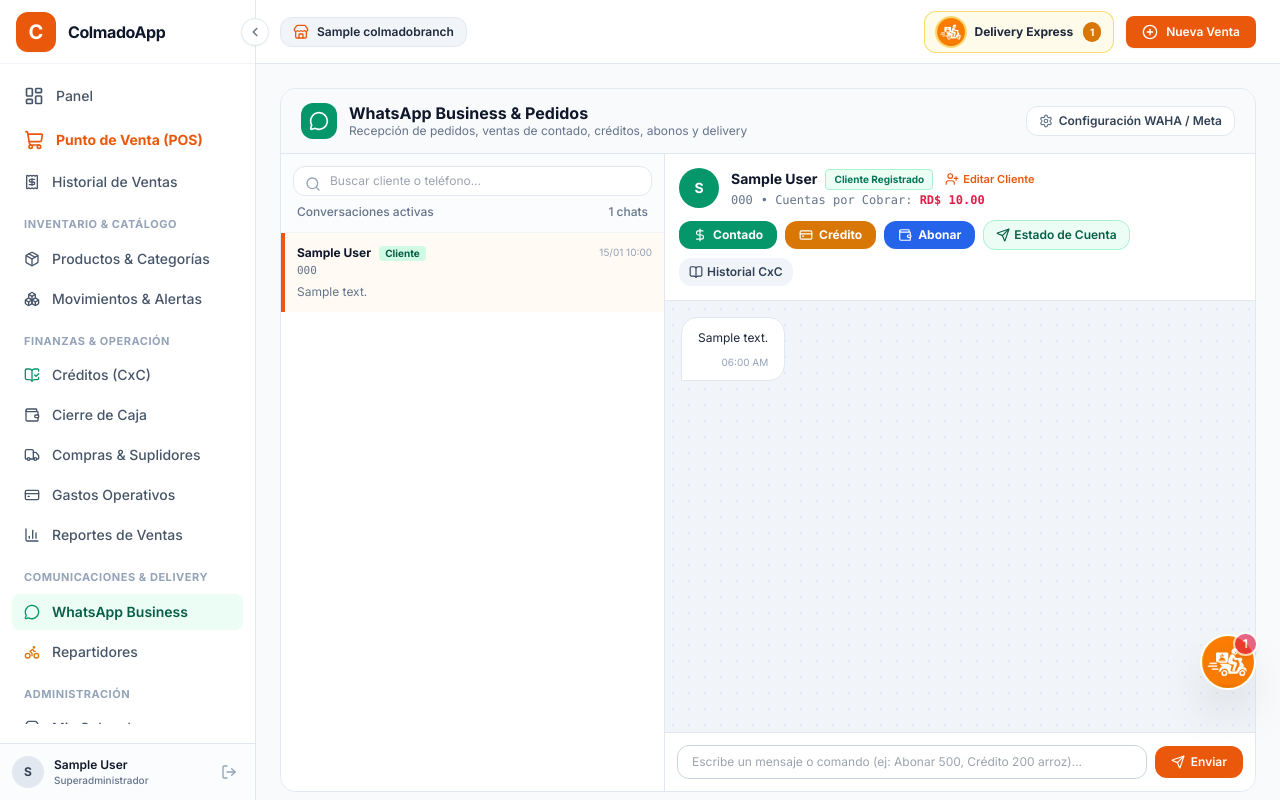
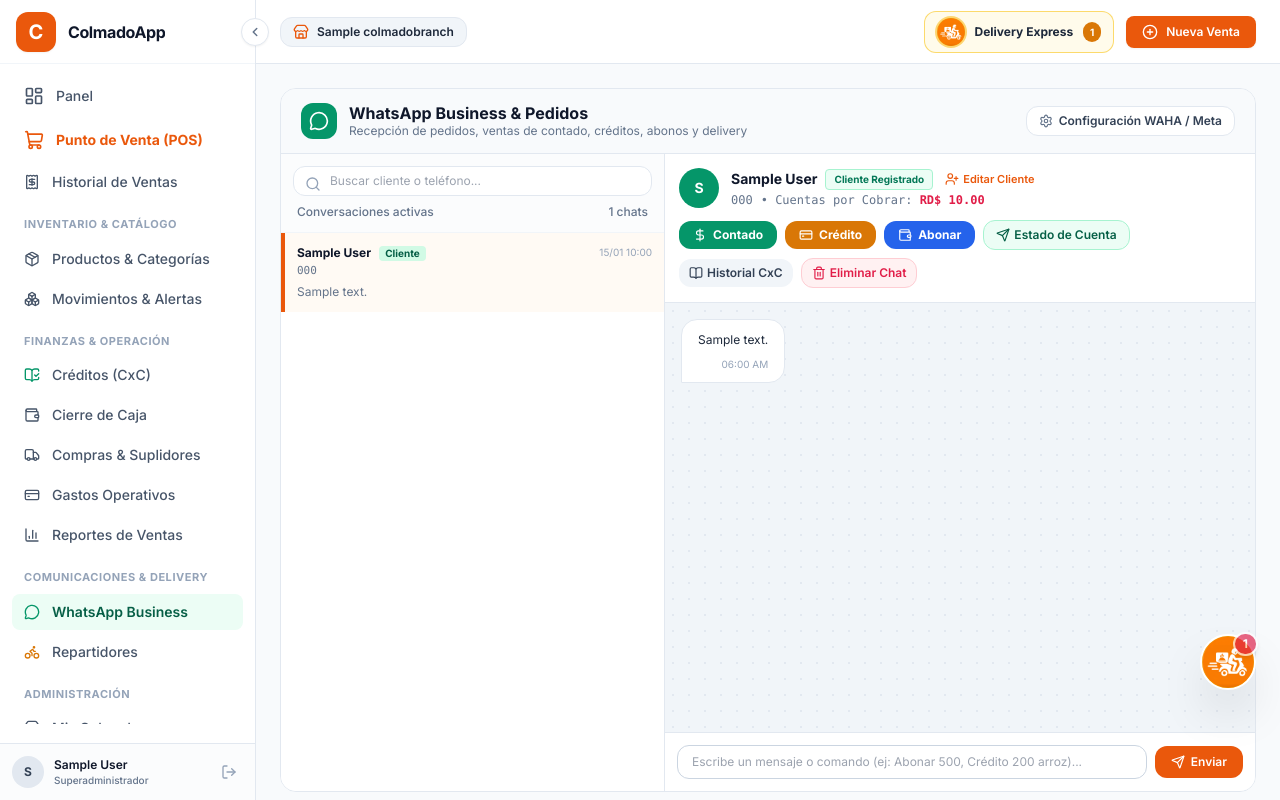
Before and after one commit to jjleonardo94/ColmadoApp, a Django app: page /whatsapp/bandeja/ in a window 1280 px wide. Run offline with Django 5.2, Linux system fonts and the light colour scheme; a user stored in the database is signed in; tables that the repository leaves empty hold one stand-in row (values such as "Sample post"); some libraries are stand-ins or nearby versions.

Commit message:
Add options to delete individual WhatsApp messages and entire conversations

```diff
--- a/apps/whatsapp/urls.py
+++ b/apps/whatsapp/urls.py
@@ -12,4 +12,6 @@ urlpatterns = [
     path('configuracion/', views.WhatsAppConfigView.as_view(), name='whatsapp_config'),
     path('waha/status/', views.WAHAStatusAjaxView.as_view(), name='whatsapp_waha_status'),
     path('api/live/', views.WhatsAppLiveUpdatesView.as_view(), name='whatsapp_live_updates'),
+    path('mensaje/<int:pk>/eliminar/', views.WhatsAppDeleteMessageView.as_view(), name='whatsapp_delete_message'),
+    path('conversacion/<int:pk>/eliminar/', views.WhatsAppDeleteConversationView.as_view(), name='whatsapp_delete_conversation'),
 ]
--- a/apps/whatsapp/views.py
+++ b/apps/whatsapp/views.py
@@ -647,3 +647,57 @@ class WhatsAppLiveUpdatesView(LoginRequiredMixin, View):
             'statuses': statuses,
             'chat_info': chat_info,
         })
+
+
+class WhatsAppDeleteMessageView(LoginRequiredMixin, View):
+    """
+    Elimina un mensaje individual de la conversación en ColmadoPOS.
+    """
+    def post(self, request, pk):
+        message = get_object_or_404(WhatsAppMessage, pk=pk)
+        conv = message.conversation
+        message.delete()
+
+        # Recalcular el último mensaje de la conversación
+        last_msg = conv.messages.order_by('-created_at').first()
+        if last_msg:
+            conv.last_message_text = last_msg.content
+            conv.last_message_at = last_msg.created_at
+        else:
+            conv.last_message_text = ""
+        conv.save(update_fields=['last_message_text', 'last_message_at'])
+
+        if request.headers.get('x-requested-with') == 'XMLHttpRequest' or 'application/json' in request.headers.get('accept', ''):
+            return JsonResponse({
+                'success': True,
+                'message': 'Mensaje eliminado exitosamente',
+                'last_message_preview': conv.last_message_preview,
+                'remaining_count': conv.messages.count(),
+            })
+
+        messages.success(request, 'Mensaje eliminado exitosamente.')
+        return redirect(f"/whatsapp/bandeja/?chat={conv.id}")
+
+
+class WhatsAppDeleteConversationView(LoginRequiredMixin, View):
+    """
+    Elimina una conversación completa y todos sus mensajes en ColmadoPOS.
+    """
+    def post(self, request, pk):
+        conv = get_object_or_404(WhatsAppConversation, pk=pk)
+        contact = conv.contact
+        conv.delete()
+
+        # Si el contacto no está registrado como cliente formal y no tiene otros chats, limpiar contacto
+        if contact and not contact.customer and not contact.conversations.exists():
+            contact.delete()
+
+        if request.headers.get('x-requested-with') == 'XMLHttpRequest' or 'application/json' in request.headers.get('accept', ''):
+            return JsonResponse({
+                'success': True,
+                'message': 'Conversación eliminada exitosamente',
+                'redirect_url': '/whatsapp/bandeja/'
+            })
+
+        messages.success(request, 'Conversación eliminada exitosamente.')
+        return redirect('whatsapp_inbox')
--- a/templates/whatsapp/inbox.html
+++ b/templates/whatsapp/inbox.html
@@ -173,14 +173,24 @@
             <i data-lucide="book-open" class="w-3.5 h-3.5"></i>
             <span>Historial CxC</span>
           </a>
+
+          <!-- Botón Eliminar Conversación -->
+          <button type="button" onclick="confirmDeleteConversation({{ selected_conv.id }})" title="Eliminar conversación completa" class="px-2.5 py-1.5 text-xs font-semibold text-rose-600 bg-rose-50 border border-rose-200 hover:bg-rose-100 hover:text-rose-700 rounded-xl transition inline-flex items-center gap-1 shadow-2xs">
+            <i data-lucide="trash-2" class="w-3.5 h-3.5"></i>
+            <span class="hidden md:inline">Eliminar Chat</span>
+          </button>
         </div>
       </div>
 
       <!-- Feed de Mensajes -->
       <div id="chatMessagesFeed" data-chat-id="{{ selected_conv.id|default:'' }}" class="flex-1 p-3 sm:p-4 overflow-y-auto space-y-3 bg-[radial-gradient(#e2e8f0_1px,transparent_1px)] [background-size:16px_16px]">
         {% for msg in messages_list %}
-        <div class="flex flex-col {% if msg.direction == 'OUTBOUND' %}items-end{% else %}items-start{% endif %}" data-msg-id="{{ msg.id }}">
-          <div class="max-w-[88%] sm:max-w-[75%] rounded-2xl px-3.5 sm:px-4 py-2.5 shadow-2xs text-xs {% if msg.direction == 'OUTBOUND' %}bg-emerald-700 text-white rounded-br-none{% else %}bg-white text-slate-800 rounded-bl-none border border-slate-200{% endif %}">
+        <div class="flex flex-col group {% if msg.direction == 'OUTBOUND' %}items-end{% else %}items-start{% endif %} relative" data-msg-id="{{ msg.id }}">
+          <div class="relative max-w-[88%] sm:max-w-[75%] rounded-2xl px-3.5 sm:px-4 py-2.5 shadow-2xs text-xs {% if msg.direction == 'OUTBOUND' %}bg-emerald-700 text-white rounded-br-none{% else %}bg-white text-slate-800 rounded-bl-none border border-slate-200{% endif %}">
+            <!-- Botón Eliminar Mensaje (hover) -->
+            <button type="button" onclick="confirmDeleteMessage({{ msg.id }})" title="Eliminar este mensaje" class="opacity-0 group-hover:opacity-100 transition-opacity absolute {% if msg.direction == 'OUTBOUND' %}-left-7 text-slate-400 hover:text-rose-500{% else %}-right-7 text-slate-400 hover:text-rose-500{% endif %} top-2 p-1 rounded-md hover:bg-slate-100">
+              <i data-lucide="trash-2" class="w-3.5 h-3.5"></i>
+            </button>
             <p class="whitespace-pre-line leading-relaxed">{{ msg.text_content }}</p>
             <div class="flex items-center justify-end gap-1.5 mt-1.5 text-[10px] {% if msg.direction == 'OUTBOUND' %}text-emerald-200{% else %}text-slate-400{% endif %}">
               <span>{{ msg.created_at|date:"h:i A" }}</span>
@@ -556,6 +566,28 @@
   </div>
 </div>
 
+<!-- MODAL 4: CONFIRMAR ELIMINAR CONVERSACIÓN COMPLETA -->
+<div id="deleteConversationModal" class="hidden fixed inset-0 z-50 flex items-center justify-center p-4 bg-slate-900/60 backdrop-blur-xs transition-opacity">
+  <div class="relative w-full max-w-sm bg-white rounded-2xl shadow-2xl border border-slate-200 overflow-hidden p-5 text-center space-y-4">
+    <div class="w-12 h-12 rounded-2xl bg-rose-100 text-rose-600 flex items-center justify-center mx-auto shadow-xs">
+      <i data-lucide="trash-2" class="w-6 h-6"></i>
+    </div>
+    <div>
+      <h3 class="text-base font-bold text-slate-900">¿Eliminar conversación?</h3>
+      <p class="text-xs text-slate-500 mt-1 leading-relaxed">Se borrará todo el historial de mensajes de este chat del sistema. Esta acción no se puede deshacer.</p>
+    </div>
+    <div class="flex items-center justify-center gap-2.5 pt-2">
+      <button type="button" onclick="closeDeleteConversationModal()" class="px-4 py-2 text-xs font-semibold text-slate-600 hover:bg-slate-100 rounded-xl transition">
+        Cancelar
+      </button>
+      <button type="button" id="btnConfirmDeleteConv" onclick="executeDeleteConversation()" class="px-4 py-2 text-xs font-bold text-white bg-rose-600 hover:bg-rose-700 active:bg-rose-800 rounded-xl transition shadow-xs flex items-center gap-1.5">
+        <i data-lucide="trash-2" class="w-3.5 h-3.5"></i>
+        <span>Sí, Eliminar Chat</span>
+      </button>
+    </div>
+  </div>
+</div>
+
 <!-- ============================================================================== -->
 <!-- JAVASCRIPT DE WHATSAPP: MODALES, VENTAS, ABONOS, Y DELIVERY -->
 <!-- ============================================================================== -->
@@ -923,12 +955,92 @@
     });
   }
 
+  // --- ELIMINAR CONVERSACIÓN Y MENSAJES ---
+  let conversationToDeleteId = null;
+  function confirmDeleteConversation(cId) {
+    conversationToDeleteId = cId;
+    const modal = document.getElementById('deleteConversationModal');
+    if (modal) {
+      modal.classList.remove('hidden');
+      if (window.lucide) lucide.createIcons();
+    }
+  }
+
+  function closeDeleteConversationModal() {
+    conversationToDeleteId = null;
+    const modal = document.getElementById('deleteConversationModal');
+    if (modal) modal.classList.add('hidden');
+  }
+
+  function executeDeleteConversation() {
+    if (!conversationToDeleteId) return;
+    const btn = document.getElementById('btnConfirmDeleteConv');
+    if (btn) btn.disabled = true;
+
+    fetch(`/whatsapp/conversacion/${conversationToDeleteId}/eliminar/`, {
+      method: 'POST',
+      headers: {
+        'X-CSRFToken': getInboxCsrf(),
+        'X-Requested-With': 'XMLHttpRequest'
+      }
+    })
+    .then(r => r.json())
+    .then(data => {
+      if (data.success) {
+        window.location.href = data.redirect_url || '/whatsapp/bandeja/';
+      } else {
+        showToast('Error al eliminar conversación: ' + (data.error || ''), 'error');
+        if (btn) btn.disabled = false;
+      }
+    })
+    .catch(() => {
+      showToast('Error de conexión al eliminar conversación.', 'error');
+      if (btn) btn.disabled = false;
+    });
+  }
+
+  function confirmDeleteMessage(msgId) {
+    if (!confirm('¿Deseas eliminar este mensaje del historial del colmado?')) {
+      return;
+    }
+
+    fetch(`/whatsapp/mensaje/${msgId}/eliminar/`, {
+      method: 'POST',
+      headers: {
+        'X-CSRFToken': getInboxCsrf(),
+        'X-Requested-With': 'XMLHttpRequest'
+      }
+    })
+    .then(r => r.json())
+    .then(data => {
+      if (data.success) {
+        const msgEl = document.querySelector(`[data-msg-id="${msgId}"]`);
+        if (msgEl) {
+          msgEl.style.transition = 'all 0.2s ease-out';
+          msgEl.style.opacity = '0';
+          msgEl.style.transform = 'scale(0.85)';
+          setTimeout(() => msgEl.remove(), 200);
+        }
+        showToast('Mensaje eliminado', 'success');
+        if (typeof pollWhatsAppLive === 'function') {
+          pollWhatsAppLive();
+        }
+      } else {
+        showToast('Error al eliminar mensaje: ' + (data.error || ''), 'error');
+      }
+    })
+    .catch(() => {
+      showToast('Error de conexión al eliminar mensaje.', 'error');
+    });
+  }
+
   // Cierre con Escape
   document.addEventListener('keydown', function(e) {
     if (e.key === 'Escape') {
       closeWhatsAppSaleModal();
       closeWhatsAppAbonoModal();
       closeRegisterCustomerModal();
+      closeDeleteConversationModal();
     }
   });
 
@@ -995,7 +1107,7 @@
 
     const isOutbound = msg.direction === 'OUTBOUND';
     const msgDiv = document.createElement('div');
-    msgDiv.className = `flex flex-col ${isOutbound ? 'items-end' : 'items-start'} transition-all`;
+    msgDiv.className = `flex flex-col group ${isOutbound ? 'items-end' : 'items-start'} transition-all relative`;
     msgDiv.setAttribute('data-msg-id', msg.id);
 
     let statusHtml = '';
@@ -1014,7 +1126,10 @@
     }
 
     msgDiv.innerHTML = `
-      <div class="max-w-[88%] sm:max-w-[75%] rounded-2xl px-3.5 sm:px-4 py-2.5 shadow-2xs text-xs ${isOutbound ? 'bg-emerald-700 text-white rounded-br-none' : 'bg-white text-slate-800 rounded-bl-none border border-slate-200'}">
+      <div class="relative max-w-[88%] sm:max-w-[75%] rounded-2xl px-3.5 sm:px-4 py-2.5 shadow-2xs text-xs ${isOutbound ? 'bg-emerald-700 text-white rounded-br-none' : 'bg-white text-slate-800 rounded-bl-none border border-slate-200'}">
+        <button type="button" onclick="confirmDeleteMessage(${msg.id})" title="Eliminar este mensaje" class="opacity-0 group-hover:opacity-100 transition-opacity absolute ${isOutbound ? '-left-7 text-slate-400 hover:text-rose-500' : '-right-7 text-slate-400 hover:text-rose-500'} top-2 p-1 rounded-md hover:bg-slate-100">
+          <i data-lucide="trash-2" class="w-3.5 h-3.5"></i>
+        </button>
         <p class="whitespace-pre-line leading-relaxed">${escapeHtml(msg.content)}</p>
         <div class="flex items-center justify-end gap-1.5 mt-1.5 text-[10px] ${isOutbound ? 'text-emerald-200' : 'text-slate-400'}">
           <span>${msg.time}</span>
```
